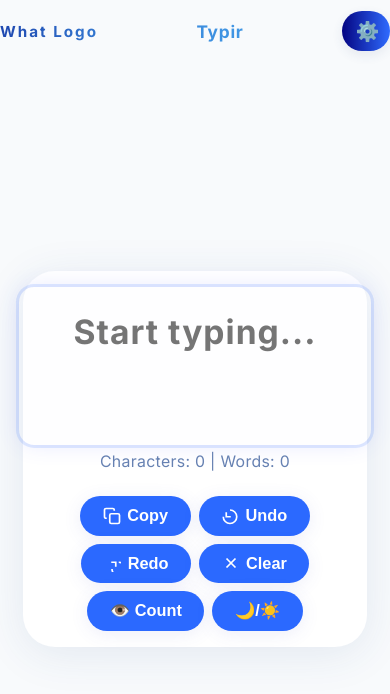
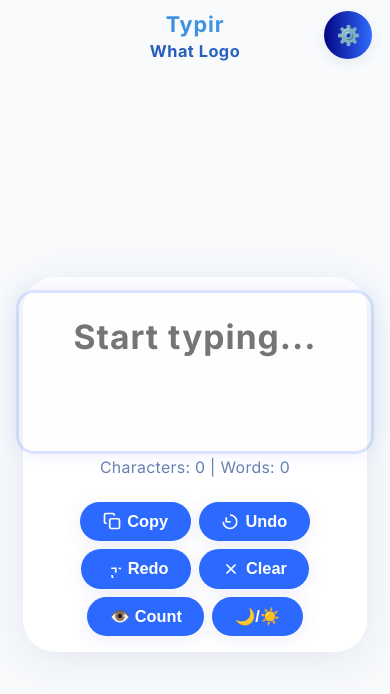
Before and after one commit to matthewjc-9/Typir, a plain HTML site: page index.html in a window 390 px wide. Drawn offline with Linux system fonts and the light colour scheme.

Commit message:
Update index.html
Mobile looks nicer

```diff
--- a/index.html
+++ b/index.html
@@ -614,45 +614,56 @@ body.bg-move6::before {
     }
     @media (max-width: 700px) {
       #app-header {
-        padding-top: 0.25rem;
-        padding-bottom: 0.25rem;
+        padding: 0.7rem 0 0.7rem 0;
         display: flex;
-        flex-direction: row;
+        flex-direction: column;
         align-items: center;
-        justify-content: space-between;
-        gap: 0.2em;
-        font-size: 0.95rem;
+        justify-content: flex-start;
+        gap: 0.1em;
+        font-size: 1.1rem;
         width: 100vw;
+        box-sizing: border-box;
+        position: relative;
+      }
+      .gradient-text.header-gradient#mainHeader {
+        font-size: 1.35rem !important;
+        margin-bottom: 0.1em;
+        text-align: center;
+        width: 100vw;
+        max-width: 100vw;
+        font-weight: 800;
+        letter-spacing: 0.04em;
+        order: 1;
       }
       .logo-corner {
         position: static;
         display: block;
-        font-size: 0.95rem;
-        margin-bottom: 0;
+        font-size: 1.02rem;
+        margin-bottom: 0.1em;
         left: unset; top: unset;
-        text-align: left;
-        flex: 0 0 auto;
-        min-width: 2.5em;
-      }
-      .gradient-text.header-gradient#mainHeader {
-        font-size: 1.08rem !important;
-        margin-bottom: 0;
-        flex: 1 1 0%;
         text-align: center;
-        margin-left: auto;
-        margin-right: auto;
-        max-width: 70vw;
-        justify-self: center;
+        width: 100vw;
+        max-width: 100vw;
+        font-weight: 700;
+        letter-spacing: 0.03em;
+        order: 2;
       }
       .settings-btn {
-        position: static;
-        display: block;
+        position: absolute;
+        top: 0.7rem;
+        right: 1.1rem;
         margin: 0;
-        width: auto;
+        width: 2.5em;
+        height: 2.5em;
         max-width: 2.5em;
+        max-height: 2.5em;
         font-size: 1.2rem;
-        padding: 0.45em 0.7em;
+        padding: 0;
         flex: 0 0 auto;
+        order: 3;
+        display: flex;
+        align-items: center;
+        justify-content: center;
       }
       .toolbar {
         flex-wrap: wrap;
```
